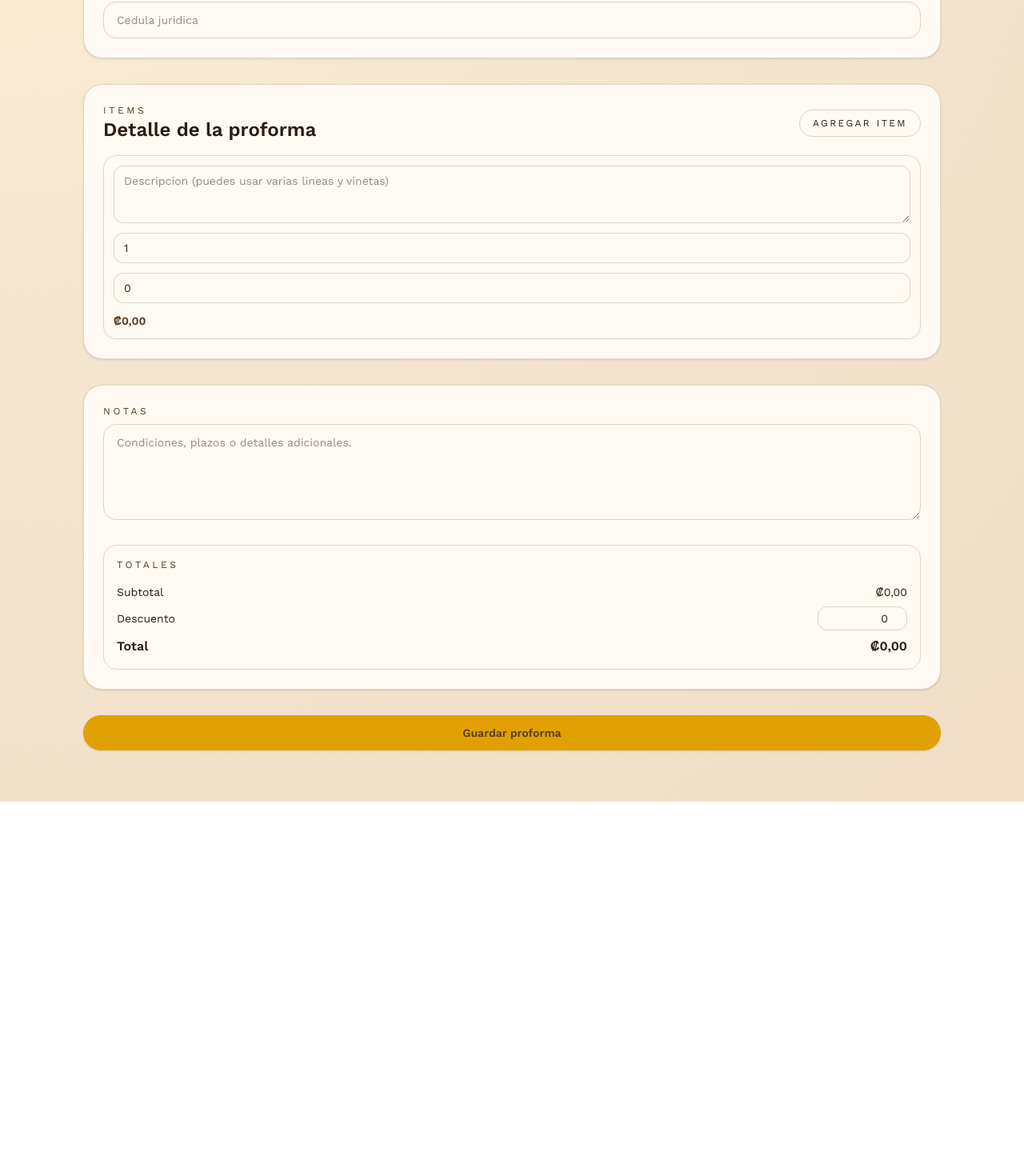
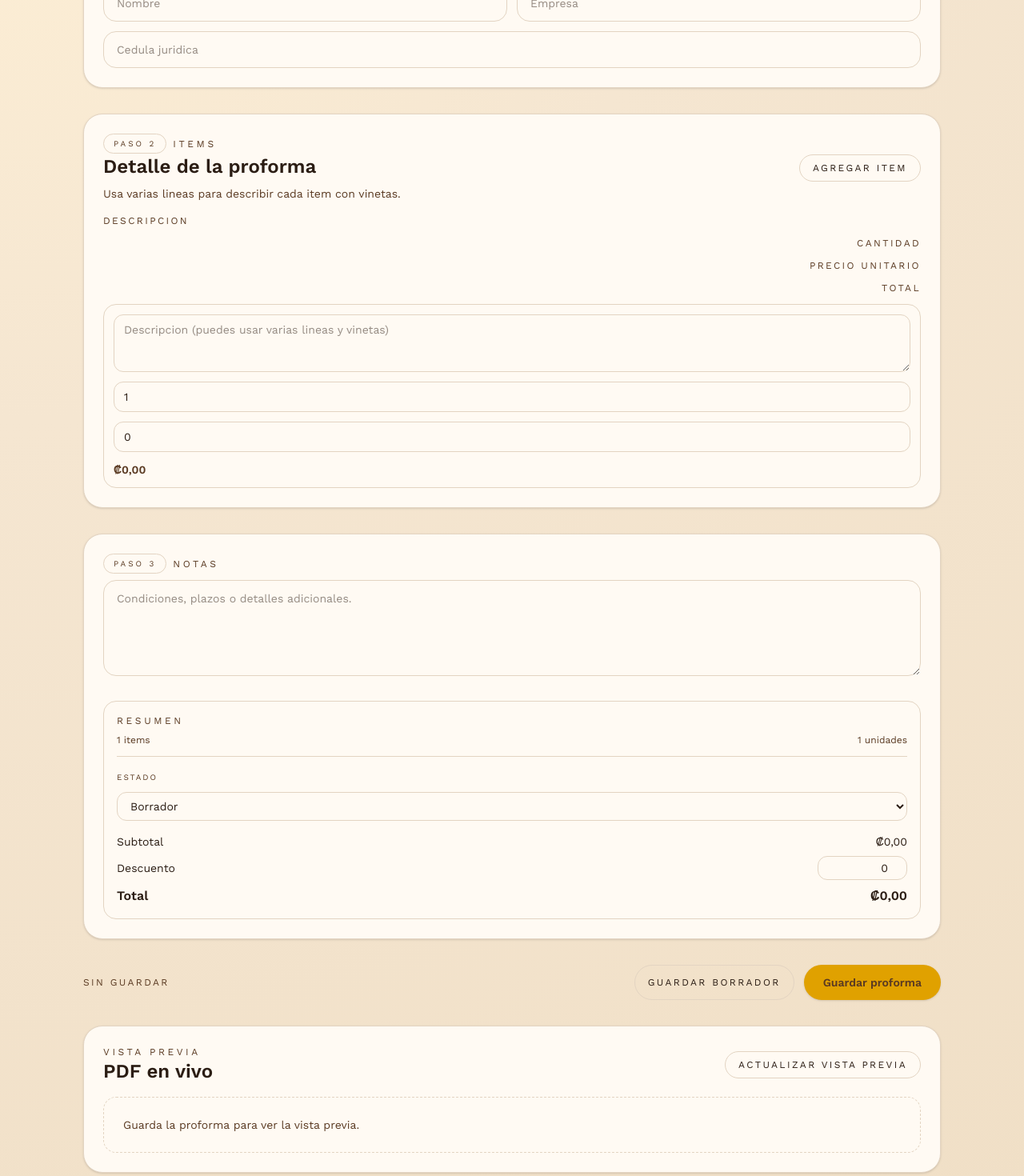
Before and after one commit to Alejandrobq8/proformas-pandcasa, a Next.js app: page /proformas/new in a window 1280 px wide. Shown: the part 400-1870 px from the top of the page at 80% size. Before the commit the page ends 1402 px from the top, so only its background shows below. Built offline with nearby package versions, Linux system fonts and the light colour scheme; no server answers; sample sign-in values are in the browser's storage.

Commit message:
ProformaForm upgrades

```diff
--- a/app/api/proformas/[id]/duplicate/route.ts
+++ b/app/api/proformas/[id]/duplicate/route.ts
@@ -43,6 +43,7 @@ export async function POST(
         clientNombre: source.clientNombre,
         clientEmpresa: source.clientEmpresa,
         clientCedulaJuridica: source.clientCedulaJuridica,
+        status: "DRAFT",
         discount: source.discount,
         notes: source.notes,
         subtotal: source.subtotal,
--- a/app/api/proformas/[id]/route.ts
+++ b/app/api/proformas/[id]/route.ts
@@ -64,6 +64,7 @@ export async function PUT(
     return NextResponse.json({ error: "Not found" }, { status: 404 });
   }
 
+  const status = parsed.data.status ?? "DRAFT";
   const { subtotal, total } = calculateTotals(parsed.data);
 
   const proforma = await prisma.$transaction(async (tx) => {
@@ -78,6 +79,7 @@ export async function PUT(
         clientNombre: parsed.data.clientNombre,
         clientEmpresa: parsed.data.clientEmpresa,
         clientCedulaJuridica: parsed.data.clientCedulaJuridica,
+        status,
         discount: parsed.data.discount ?? null,
         notes: parsed.data.notes ?? null,
         subtotal,
--- a/app/api/proformas/route.ts
+++ b/app/api/proformas/route.ts
@@ -74,6 +74,7 @@ export async function POST(request: Request) {
     }
   }
 
+  const status = parsed.data.status ?? "DRAFT";
   const { subtotal, total } = calculateTotals(parsed.data);
   const year = new Date().getFullYear();
 
@@ -93,6 +94,7 @@ export async function POST(request: Request) {
         clientNombre: parsed.data.clientNombre,
         clientEmpresa: parsed.data.clientEmpresa,
         clientCedulaJuridica: parsed.data.clientCedulaJuridica,
+        status,
         discount: parsed.data.discount ?? null,
         notes: parsed.data.notes ?? null,
         subtotal,
--- a/app/proformas/[id]/edit/page.tsx
+++ b/app/proformas/[id]/edit/page.tsx
@@ -42,6 +42,7 @@ export default async function ProformaEditPage({
     clientCedulaJuridica: proforma.clientCedulaJuridica,
     discount: toNumber(proforma.discount ?? 0),
     notes: proforma.notes ?? "",
+    status: proforma.status,
     items: proforma.items.map((item) => ({
       description: item.description,
       quantity: item.quantity,
--- a/components/proformas/ProformaForm.tsx
+++ b/components/proformas/ProformaForm.tsx
@@ -12,6 +12,8 @@ type Item = {
   unitPrice: number;
 };
 
+type ProformaStatus = "DRAFT" | "SENT" | "PAID";
+
 type ProformaData = {
   id?: string;
   clientId?: string | null;
@@ -20,6 +22,7 @@ type ProformaData = {
   clientCedulaJuridica: string;
   discount?: number | null;
   notes?: string | null;
+  status?: ProformaStatus;
   items: Array<Omit<Item, "id">>;
 };
 
@@ -44,6 +47,9 @@ export function ProformaForm({ initial }: { initial?: ProformaData }) {
   const [clientCedulaJuridica, setClientCedulaJuridica] = useState(
     initial?.clientCedulaJuridica ?? ""
   );
+  const [status, setStatus] = useState<ProformaStatus>(
+    initial?.status ?? "DRAFT"
+  );
   const [discount, setDiscount] = useState<number>(initial?.discount ?? 0);
   const [notes, setNotes] = useState(initial?.notes ?? "");
   const [items, setItems] = useState<Item[]>(
@@ -53,6 +59,8 @@ export function ProformaForm({ initial }: { initial?: ProformaData }) {
   );
   const [error, setError] = useState<string | null>(null);
   const [saving, setSaving] = useState(false);
+  const [lastSavedAt, setLastSavedAt] = useState<string | null>(null);
+  const [previewKey, setPreviewKey] = useState(0);
 
   const subtotal = useMemo(
     () =>
@@ -63,6 +71,16 @@ export function ProformaForm({ initial }: { initial?: ProformaData }) {
     [items]
   );
   const total = subtotal - (discount || 0);
+  const itemsCount = items.length;
+  const unitsCount = useMemo(
+    () => items.reduce((sum, item) => sum + item.quantity, 0),
+    [items]
+  );
+  const isEdit = Boolean(initial?.id);
+  const previewUrl = isEdit
+    ? `/proformas/${initial?.id}/print-template`
+    : null;
+  const submitLabel = isEdit ? "Guardar cambios" : "Guardar proforma";
 
   function updateItem(index: number, patch: Partial<Item>) {
     setItems((prev) =>
@@ -78,8 +96,7 @@ export function ProformaForm({ initial }: { initial?: ProformaData }) {
     setItems((prev) => prev.filter((_, i) => i !== index));
   }
 
-  async function handleSubmit(event: React.FormEvent<HTMLFormElement>) {
-    event.preventDefault();
+  async function saveProforma(nextStatus?: ProformaStatus) {
     setError(null);
     setSaving(true);
 
@@ -91,6 +108,7 @@ export function ProformaForm({ initial }: { initial?: ProformaData }) {
       discount: discount || 0,
       notes,
       items,
+      status: nextStatus ?? status,
     };
 
     const res = await fetch(
@@ -102,13 +120,39 @@ export function ProformaForm({ initial }: { initial?: ProformaData }) {
       }
     );
 
+    let data: { id?: string } | null = null;
+    try {
+      data = await res.json();
+    } catch {
+      data = null;
+    }
+
     if (!res.ok) {
       setError("No se pudo guardar la proforma.");
       setSaving(false);
       return;
     }
 
-    router.push("/proformas");
+    const createdId = data?.id;
+    if (!initial?.id && createdId) {
+      router.push(`/proformas/${createdId}/edit`);
+      return;
+    }
+
+    setStatus(nextStatus ?? status);
+    setLastSavedAt(
+      new Date().toLocaleTimeString("es-CR", {
+        hour: "2-digit",
+        minute: "2-digit",
+      })
+    );
+    setPreviewKey(Date.now());
+    setSaving(false);
+  }
+
+  async function handleSubmit(event: React.FormEvent<HTMLFormElement>) {
+    event.preventDefault();
+    await saveProforma();
   }
 
   return (
@@ -116,12 +160,20 @@ export function ProformaForm({ initial }: { initial?: ProformaData }) {
       <section className="rounded-3xl border border-[var(--border)] bg-[var(--paper)] p-6 shadow-sm">
         <div className="flex items-center justify-between">
           <div>
+            <div className="flex items-center gap-2">
+              <span className="rounded-full border border-[var(--border)] px-3 py-1 text-[10px] uppercase tracking-[0.3em] text-[var(--cocoa)]">
+                Paso 1
+              </span>
               <p className="text-xs uppercase tracking-[0.3em] text-[var(--cocoa)]">
                 Cliente
               </p>
+            </div>
             <h3 className="font-[var(--font-cormorant)] text-2xl font-semibold">
               Seleccion y datos
             </h3>
+            <p className="mt-2 text-sm text-[var(--cocoa)]">
+              Busca un cliente o completa los datos manualmente.
+            </p>
           </div>
           <a
             className="text-xs uppercase tracking-[0.2em] text-[var(--accent)] transition hover:text-[var(--amber-strong)]"
@@ -167,14 +219,22 @@ export function ProformaForm({ initial }: { initial?: ProformaData }) {
       </section>
 
       <section className="rounded-3xl border border-[var(--border)] bg-[var(--paper)] p-6 shadow-sm">
-        <div className="flex items-center justify-between">
+        <div className="flex flex-wrap items-center justify-between gap-3">
           <div>
+            <div className="flex items-center gap-2">
+              <span className="rounded-full border border-[var(--border)] px-3 py-1 text-[10px] uppercase tracking-[0.3em] text-[var(--cocoa)]">
+                Paso 2
+              </span>
               <p className="text-xs uppercase tracking-[0.3em] text-[var(--cocoa)]">
                 Items
               </p>
+            </div>
             <h3 className="font-[var(--font-cormorant)] text-2xl font-semibold">
               Detalle de la proforma
             </h3>
+            <p className="mt-2 text-sm text-[var(--cocoa)]">
+              Usa varias lineas para describir cada item con vinetas.
+            </p>
           </div>
           <button
             type="button"
@@ -186,6 +246,12 @@ export function ProformaForm({ initial }: { initial?: ProformaData }) {
         </div>
 
         <div className="mt-4 space-y-3">
+          <div className="hidden gap-3 text-xs uppercase tracking-[0.2em] text-[var(--cocoa)] md:grid md:grid-cols-[2fr,1fr,1fr,auto]">
+            <span>Descripcion</span>
+            <span className="text-right">Cantidad</span>
+            <span className="text-right">Precio unitario</span>
+            <span className="text-right">Total</span>
+          </div>
           {items.map((item, index) => (
             <div
               key={item.id}
@@ -243,9 +309,14 @@ export function ProformaForm({ initial }: { initial?: ProformaData }) {
       <section className="rounded-3xl border border-[var(--border)] bg-[var(--paper)] p-6 shadow-sm">
         <div className="grid gap-6 md:grid-cols-[2fr,1fr]">
           <div>
+            <div className="flex items-center gap-2">
+              <span className="rounded-full border border-[var(--border)] px-3 py-1 text-[10px] uppercase tracking-[0.3em] text-[var(--cocoa)]">
+                Paso 3
+              </span>
               <p className="text-xs uppercase tracking-[0.3em] text-[var(--cocoa)]">
                 Notas
               </p>
+            </div>
             <textarea
               className="mt-2 min-h-[120px] w-full rounded-2xl border border-[var(--border)] bg-[var(--paper)] px-4 py-3 text-sm focus:border-[var(--amber-strong)] focus:outline-none focus:ring-2 focus:ring-[var(--amber)] transition"
               value={notes}
@@ -255,8 +326,29 @@ export function ProformaForm({ initial }: { initial?: ProformaData }) {
           </div>
           <div className="rounded-2xl border border-[var(--border)] bg-[var(--paper)] p-4">
             <p className="text-xs uppercase tracking-[0.3em] text-[var(--cocoa)]">
-              Totales
+              Resumen
             </p>
+            <div className="mt-2 flex items-center justify-between text-xs text-[var(--cocoa)]">
+              <span>{itemsCount} items</span>
+              <span>{unitsCount} unidades</span>
+            </div>
+            <div className="my-3 h-px bg-[var(--border)]" />
+            <div className="mb-4">
+              <label className="text-[10px] uppercase tracking-[0.2em] text-[var(--cocoa)]">
+                Estado
+              </label>
+              <select
+                className="mt-2 w-full rounded-xl border border-[var(--border)] bg-[var(--paper)] px-3 py-2 text-sm focus:border-[var(--amber-strong)] focus:outline-none focus:ring-2 focus:ring-[var(--amber)] transition"
+                value={status}
+                onChange={(event) =>
+                  setStatus(event.target.value as ProformaStatus)
+                }
+              >
+                <option value="DRAFT">Borrador</option>
+                <option value="SENT">Enviada</option>
+                <option value="PAID">Pagada</option>
+              </select>
+            </div>
             <div className="mt-4 space-y-2 text-sm">
               <div className="flex justify-between">
                 <span>Subtotal</span>
@@ -283,13 +375,72 @@ export function ProformaForm({ initial }: { initial?: ProformaData }) {
         {error ? <p className="mt-4 text-sm text-red-600">{error}</p> : null}
       </section>
 
+      <div className="flex flex-wrap items-center justify-between gap-4">
+        <div className="text-xs uppercase tracking-[0.2em] text-[var(--cocoa)]">
+          {lastSavedAt ? `Guardado ${lastSavedAt}` : "Sin guardar"}
+        </div>
+        <div className="flex flex-wrap gap-3">
           <button
-        className="w-full rounded-full bg-[var(--amber)] px-6 py-3 text-sm font-semibold text-[var(--button-text)] shadow transition hover:-translate-y-0.5 hover:bg-[var(--amber-strong)] hover:shadow-md disabled:cursor-not-allowed disabled:opacity-60"
+            type="button"
+            className="rounded-full border border-[var(--border)] px-4 py-2 text-xs uppercase tracking-[0.2em] transition hover:border-[var(--amber-strong)] hover:text-[var(--accent)] disabled:cursor-not-allowed disabled:opacity-60"
+            disabled={saving}
+            onClick={() => saveProforma("DRAFT")}
+          >
+            Guardar borrador
+          </button>
+          {previewUrl ? (
+            <button
+              type="button"
+              className="rounded-full border border-[var(--border)] px-4 py-2 text-xs uppercase tracking-[0.2em] transition hover:border-[var(--amber-strong)] hover:text-[var(--accent)]"
+              onClick={() => window.open(previewUrl, "_blank")}
+            >
+              Abrir vista previa
+            </button>
+          ) : null}
+          <button
+            className="rounded-full bg-[var(--amber)] px-6 py-3 text-sm font-semibold text-[var(--button-text)] shadow transition hover:-translate-y-0.5 hover:bg-[var(--amber-strong)] hover:shadow-md disabled:cursor-not-allowed disabled:opacity-60"
             disabled={saving}
             type="submit"
           >
-        {saving ? "Guardando..." : "Guardar proforma"}
+            {saving ? "Guardando..." : submitLabel}
           </button>
+        </div>
+      </div>
+
+      <section className="rounded-3xl border border-[var(--border)] bg-[var(--paper)] p-6 shadow-sm">
+        <div className="flex flex-wrap items-center justify-between gap-3">
+          <div>
+            <p className="text-xs uppercase tracking-[0.3em] text-[var(--cocoa)]">
+              Vista previa
+            </p>
+            <h3 className="font-[var(--font-cormorant)] text-2xl font-semibold">
+              PDF en vivo
+            </h3>
+          </div>
+          <button
+            type="button"
+            className="rounded-full border border-[var(--border)] px-4 py-2 text-xs uppercase tracking-[0.2em] transition hover:border-[var(--amber-strong)] hover:text-[var(--accent)]"
+            onClick={() => saveProforma()}
+            disabled={saving}
+          >
+            Actualizar vista previa
+          </button>
+        </div>
+        <div className="mt-4">
+          {previewUrl ? (
+            <iframe
+              key={previewKey}
+              title="Vista previa PDF"
+              className="h-[720px] w-full rounded-2xl border border-[var(--border)] bg-white"
+              src={previewUrl}
+            />
+          ) : (
+            <div className="rounded-2xl border border-dashed border-[var(--border)] p-6 text-sm text-[var(--cocoa)]">
+              Guarda la proforma para ver la vista previa.
+            </div>
+          )}
+        </div>
+      </section>
     </form>
   );
 }
--- a/components/proformas/ProformasPage.tsx
+++ b/components/proformas/ProformasPage.tsx
@@ -16,9 +16,22 @@ type Proforma = {
   number: string;
   clientNombre: string;
   clientEmpresa: string;
+  status: "DRAFT" | "SENT" | "PAID";
   subtotal: number | string;
   total: number | string;
   items: Item[];
+};
+
+const statusLabel: Record<Proforma["status"], string> = {
+  DRAFT: "Borrador",
+  SENT: "Enviada",
+  PAID: "Pagada",
+};
+
+const statusStyles: Record<Proforma["status"], string> = {
+  DRAFT: "bg-[var(--sand)] text-[var(--cocoa)]",
+  SENT: "bg-[var(--amber)] text-[var(--cocoa)]",
+  PAID: "bg-emerald-100 text-emerald-800",
 };
 
 function toNumber(value: unknown) {
@@ -121,9 +134,16 @@ export function ProformasPage() {
               className="flex flex-wrap items-center justify-between gap-4 rounded-2xl border border-[var(--border)] bg-[var(--paper)] px-4 py-3 shadow-sm transition hover:-translate-y-0.5 hover:shadow-md"
             >
               <div>
-                <p className="text-sm uppercase tracking-[0.2em] text-[var(--cocoa)]">
-                  {proforma.number}
-                </p>
+                <div className="flex flex-wrap items-center gap-2">
+                  <p className="text-sm uppercase tracking-[0.2em] text-[var(--cocoa)]">
+                    {proforma.number}
+                  </p>
+                  <span
+                    className={`rounded-full px-3 py-1 text-[10px] uppercase tracking-[0.2em] ${statusStyles[proforma.status]}`}
+                  >
+                    {statusLabel[proforma.status]}
+                  </span>
+                </div>
                 <p className="font-semibold">
                   {proforma.clientNombre} - {proforma.clientEmpresa}
                 </p>
--- a/lib/validation.ts
+++ b/lib/validation.ts
@@ -12,6 +12,8 @@ export const proformaItemSchema = z.object({
   unitPrice: z.number().nonnegative(),
 });
 
+export const proformaStatusSchema = z.enum(["DRAFT", "SENT", "PAID"]);
+
 export const proformaSchema = z.object({
   clientId: z.string().optional().nullable(),
   clientNombre: z.string().min(1),
@@ -19,6 +21,7 @@ export const proformaSchema = z.object({
   clientCedulaJuridica: z.string().min(1),
   discount: z.number().nonnegative().optional().nullable(),
   notes: z.string().optional().nullable(),
+  status: proformaStatusSchema.optional(),
   items: z.array(proformaItemSchema).min(1),
 });
 
@@ -34,4 +37,5 @@ export const companySettingsSchema = z.object({
 
 export type ClientInput = z.infer<typeof clientSchema>;
 export type ProformaInput = z.infer<typeof proformaSchema>;
+export type ProformaStatus = z.infer<typeof proformaStatusSchema>;
 export type CompanySettingsInput = z.infer<typeof companySettingsSchema>;
```
Also changed, not shown: 2 other files (tests, documents, lock files or other folders). Lines whose indentation alone changed are shown as unchanged.
